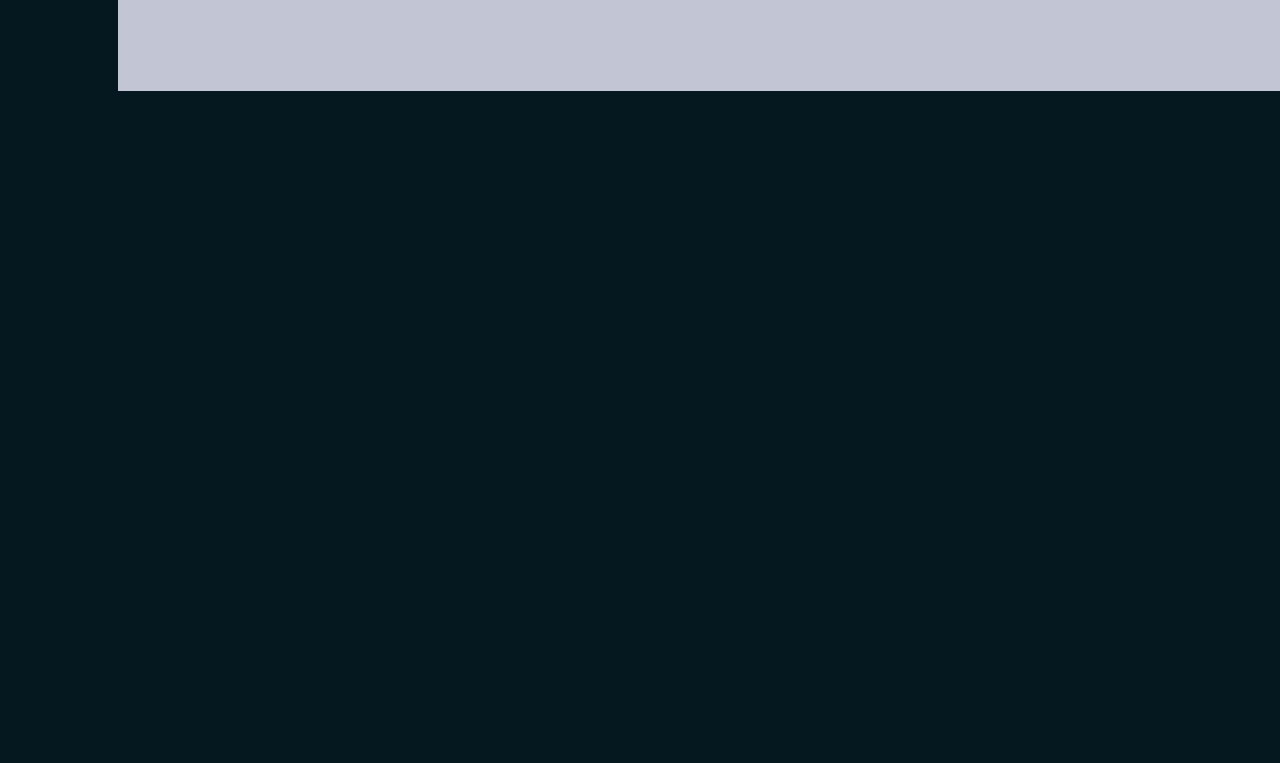
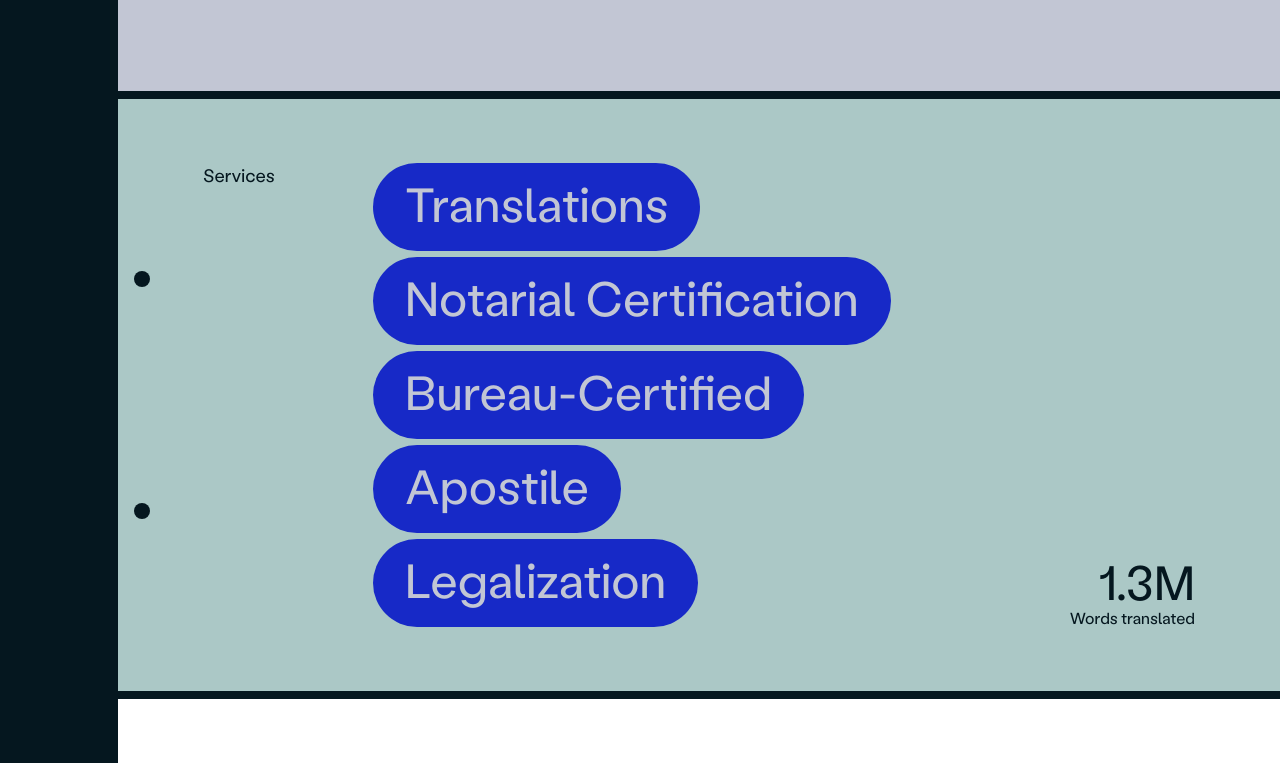
Before and after one commit to s02/lingvo, a Nuxt app: page / in a window 1280 px wide. Shown: the part 1057-1820 px from the top of the page. Before the commit the page ends 1148 px from the top, so only its background shows below. Built offline with nearby package versions, Linux system fonts and the light colour scheme.

Commit message:
services

```diff
--- a/assets/scss/main.scss
+++ b/assets/scss/main.scss
@@ -1,19 +1,31 @@
 @use './mixins';
+
+@font-face {
+  font-family: 'Labil Grotesk';
+  src: url('/fonts/LabilGrotesk-Regular.woff') format('woff');
+  font-weight: 500;
+}
 
 html,
 body {
   max-width: 100vw;
-  overflow-x: hidden;
 }
 
 body {
   color: #05171f;
   background: #05171f;
-  font-family: Arial, Helvetica, sans-serif;
+  font-family: 'Labil Grotesk', Arial, Helvetica, sans-serif;
   -webkit-font-smoothing: antialiased;
   -moz-osx-font-smoothing: grayscale;
   margin: 0;
   padding: 0;
+  font-weight: 500;
+}
+
+h1,
+h2,
+h3 {
+  font-weight: 500;
 }
 
 * {
--- a/pages/index.scss
+++ b/pages/index.scss
@@ -21,7 +21,27 @@
   }
 }
 
+.slide-dots {
+  height: 248px;
+  display: flex;
+  flex-direction: column;
+  justify-content: space-between;
+  position: absolute;
+  top: 50%;
+  inset-inline-start: 0;
+  transform: translateY(-50%);
+  padding-inline-start: 16px;
+}
+
+.slide-dot {
+  background-color: #05171f;
+  width: 16px;
+  height: 16px;
+  border-radius: 50%;
+}
+
 .slide-main {
+  position: relative;
   padding-top: 24px;
   overflow: hidden;
   background-color: #c2c6d4;
@@ -48,7 +68,6 @@
   margin-top: 48px;
   font-size: 36px;
   line-height: 42px;
-  font-weight: 500;
   text-indent: mixins.responsive(430, 128, 636, 144);
 
   @media (width >=636px) {
@@ -77,7 +96,6 @@
 .slide-main-text {
   font-size: 16px;
   line-height: 18px;
-  font-weight: 500;
   width: mixins.responsive(430, 239, 696, 192);
   text-indent: 24px;
 
@@ -87,8 +105,6 @@
 
   @media (width >=932px) {
     width: mixins.responsive(932, 192, 1280, 227);
-    font-size: mixins.responsive(932, 16, 1280, 18);
-    line-height: mixins.responsive(932, 18, 1280, 21);
   }
 
   @media (width >=1280px) {
@@ -102,6 +118,11 @@
 .slide-main-image {
   display: none;
 
+  img {
+    display: block;
+    width: 100%;
+  }
+
   @media (width >= 696px) {
     display: block;
     width: 192px;
@@ -114,11 +135,6 @@
   @media (width >=1280px) {
     width: 312px;
   }
-}
-
-.slide-main-image img {
-  display: block;
-  width: 100%;
 }
 
 .slide-main-content {
@@ -156,3 +172,134 @@
     margin-top: 124px;
   }
 }
+
+.slide-services {
+  position: relative;
+  margin-top: 6px;
+  background-color: #abc8c6;
+  padding: 48px 0;
+
+  @media (width >=932px) {
+    padding: mixins.responsive(932, 48, 1280, 64) 0;
+  }
+
+  @media (width >=1280px) {
+    margin-top: 8px;
+    padding: 64px 0;
+  }
+}
+
+.slide-services-title {
+  font-size: 16px;
+  line-height: 22px;
+
+  @media (width >=1280px) {
+    font-size: 18px;
+    line-height: 25px;
+  }
+}
+
+.slide-services-list {
+  display: flex;
+  flex-direction: column;
+  gap: 6px;
+  align-items: flex-start;
+  list-style-type: none;
+}
+
+.slide-services-content {
+  display: grid;
+  grid-template-columns: 1fr;
+  row-gap: 32px;
+
+  @media (width >=932px) {
+    grid-template-columns: mixins.responsive(932, 145, 1280, 170) 1fr;
+
+    :nth-child(3) {
+      grid-row: 2;
+      grid-column: 1/3;
+    }
+  }
+
+  @media (width >=1280px) {
+    grid-template-columns: 170px 1fr min-content;
+
+    :nth-child(3) {
+      grid-row: 1;
+      grid-column: 3;
+    }
+  }
+}
+
+.total {
+  display: flex;
+  justify-content: flex-end;
+  align-items: flex-end;
+}
+
+.total-count {
+  font-size: 48px;
+  line-height: 56px;
+  text-align: end;
+
+  @media (width >=932px) {
+    font-size: mixins.responsive(932, 48, 1280, 72);
+    line-height: mixins.responsive(932, 56, 1280, 84);
+  }
+
+  @media (width >=1280px) {
+    font-size: 48px;
+    line-height: 56px;
+  }
+}
+
+.total-text {
+  font-size: 14px;
+  line-height: 16px;
+  white-space: nowrap;
+  text-align: end;
+
+  @media (width >=1280px) {
+    font-size: 16px;
+    line-height: 18px;
+  }
+}
+
+.service {
+  color: #c2c6d4;
+  background-color: #1729c7;
+  font-size: 26px;
+  line-height: 30px;
+  border-radius: 320px;
+  text-align: center;
+  display: inline-flex;
+  padding: 10px 18px 12px;
+
+  @media (width >=932px) {
+    padding: mixins.responsive(932, 10, 1280, 12)
+      mixins.responsive(932, 18, 1280, 32) mixins.responsive(932, 12, 1280, 20);
+    font-size: mixins.responsive(932, 26, 1280, 48);
+    line-height: mixins.responsive(932, 30, 1280, 56);
+  }
+
+  @media (width >=1280px) {
+    font-size: 48px;
+    line-height: 56px;
+    padding: 12px 32px 20px;
+  }
+}
+
+.slide-contacts {
+  background-color: #fff;
+  margin-top: 6px;
+  padding-top: 48px;
+
+  @media (width >=932px) {
+    padding-top: mixins.responsive(932, 48, 1280, 64);
+  }
+
+  @media (width >=1280px) {
+    margin-top: 8px;
+    padding-top: 64px;
+  }
+}
--- a/pages/index.vue
+++ b/pages/index.vue
@@ -7,7 +7,11 @@ useHead({
 
 <template>
   <div class="content">
-    <div class="slide-main">
+    <section class="slide-main">
+      <div class="slide-dots">
+        <div class="slide-dot"></div>
+        <div class="slide-dot"></div>
+      </div>
       <div class="container">
         <div class="header">
           <img src="assets/img/logo.svg" alt="" />
@@ -18,18 +22,49 @@ useHead({
         </h1>
         <div class="slide-main-body">
           <div class="slide-main-content">
-            <div class="slide-main-text">
+            <main class="slide-main-text">
               We provide a full range of translation services to and from any
               language, helping our clients tackle business and legal challenges
               with confidence.
-            </div>
+            </main>
             <div class="slide-main-image">
               <img src="assets/img/slide-1.jpg" alt="" />
             </div>
           </div>
         </div>
       </div>
+    </section>
+    <section class="slide-services">
+      <div class="slide-dots">
+        <div class="slide-dot"></div>
+        <div class="slide-dot"></div>
+      </div>
+      <div class="container">
+        <div class="slide-services-content">
+          <h1 class="slide-services-title">Services</h1>
+          <ul class="slide-services-list">
+            <li class="service">Translations</li>
+            <li class="service">Notarial Certification</li>
+            <li class="service">Bureau-Certified</li>
+            <li class="service">Apostile</li>
+            <li class="service">Legalization</li>
+          </ul>
+          <article class="total">
+            <main>
+              <h1 class="total-count">1.3M</h1>
+              <p class="total-text">Words translated</p>
+            </main>
+          </article>
+        </div>
+      </div>
+    </section>
+    <div class="slide-contacts">
+      <div class="slide-dots">
+        <div class="slide-dot"></div>
+        <div class="slide-dot"></div>
+      </div>
     </div>
+    <div class="container"></div>
   </div>
 </template>
 
```
Also changed, not shown: public/fonts/LabilGrotesk-Regular.woff (added), public/fonts/LabilGrotesk-Regular.woff2 (added).
